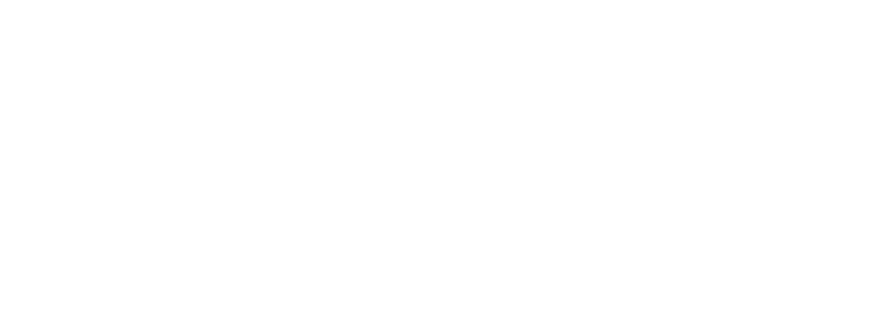
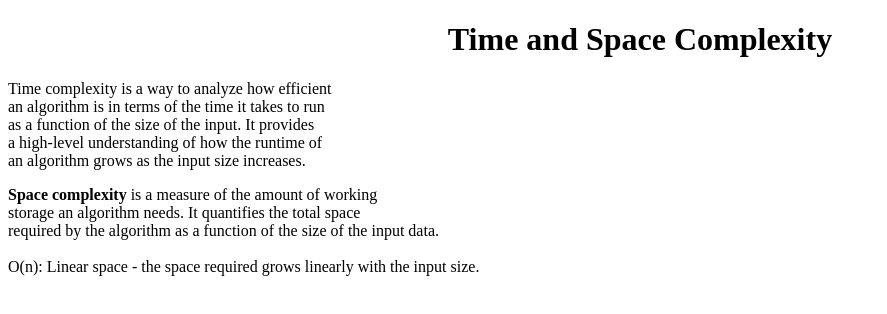
Before and after one commit to acciojob/time-and-space-complexity-TanishkaCh30, a website: page main.html in a window 1280 px wide. Shown: the whole page, without its empty margins (0-887 px from the left). Drawn offline with Linux system fonts and the light colour scheme.

Commit message:
created a submission

```diff
--- a/main.html
+++ b/main.html
@@ -7,7 +7,23 @@
 </head>
 
 <body>
-	<!-- the entire body must be written by student -->
+	<h1 style="text-align:center">Time and Space Complexity</h1>
+	<p>
+		Time complexity is a way to analyze how efficient <br>
+	    an algorithm is in terms of the time it takes to run<br>
+	    as a function of the size of the input. It provides<br>
+	    a high-level understanding of how the runtime of<br>
+	    an algorithm grows as the input size increases.
+	</p>
+	 <p>
+        <b>Space complexity</b> is a measure of the amount of working<br>
+	    storage an algorithm needs. It quantifies the total space<br>
+	    required by the algorithm as a function of the size of the input data.<br>
+		 <br>
+		O(n): Linear space - the space required grows linearly with the input size.
+	</p>
+
+
     <script type="text/javascript" src="./script.js">
 </script>
 
```
